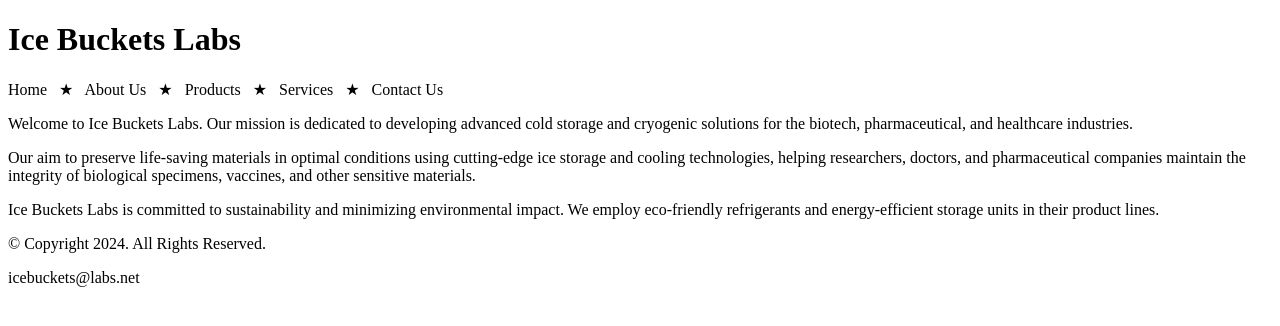
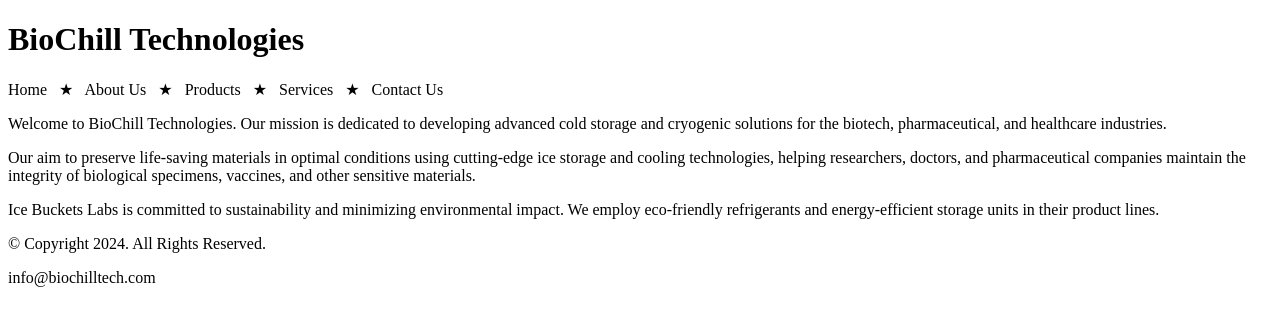
Before and after one commit to LCSF2439/LCSF2439.github.io, a plain HTML site: page index.html in a window 1280 px wide. Drawn offline with Linux system fonts and the light colour scheme.

Commit message:
update index and template

```diff
--- a/index.html
+++ b/index.html
@@ -2,14 +2,14 @@
 <!--This website template was created by: Fernando Ferreyra -->
 <html lang="en">
 <head>
-	<title>Ice Buckets Labs</title>
+	<title>BioChill Technologies</title>
 	<meta charset="utf-8">
 </head>
 <body>
 
 	<!-- Use the header area for the website name or logo -->
 	<header>
-		<h1>Ice Buckets Labs</h1>
+		<h1>BioChill Technologies</h1>
 	</header>
 
 	<!-- Use the nav area to add hyperlinks to other pages within the website -->
@@ -24,7 +24,7 @@
 	<!-- Use the main area to add the main content of the webpage -->
 	<main>
 
-	<p>Welcome to Ice Buckets Labs. Our mission is dedicated to developing advanced cold storage and cryogenic solutions for the biotech, pharmaceutical, and healthcare industries.</p>
+	<p>Welcome to BioChill Technologies. Our mission is dedicated to developing advanced cold storage and cryogenic solutions for the biotech, pharmaceutical, and healthcare industries.</p>
 
 	<p>Our aim to preserve life-saving materials in optimal conditions using cutting-edge ice storage and cooling technologies, helping researchers, doctors, and pharmaceutical companies maintain the integrity of biological specimens, vaccines, and other sensitive materials.</p>
 
@@ -34,7 +34,7 @@
 	<!-- Use the footer area to add webpage footer content -->
 	<footer>
 		<p>&copy; Copyright 2024. All Rights Reserved.</p>
-		<p>icebuckets@labs.net</p>
+		<p>info@biochilltech.com</p>
 	</footer>
 
 </body>
```
Also changed, not shown: template.html (+3 -3 lines).
